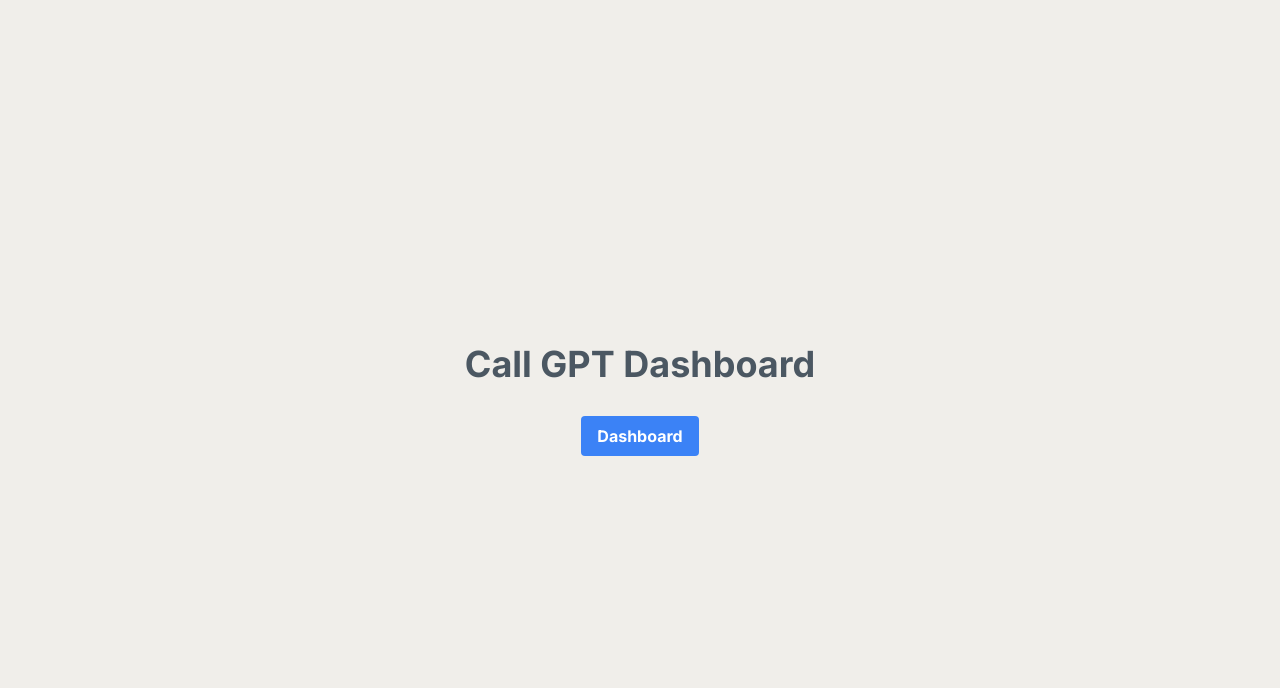
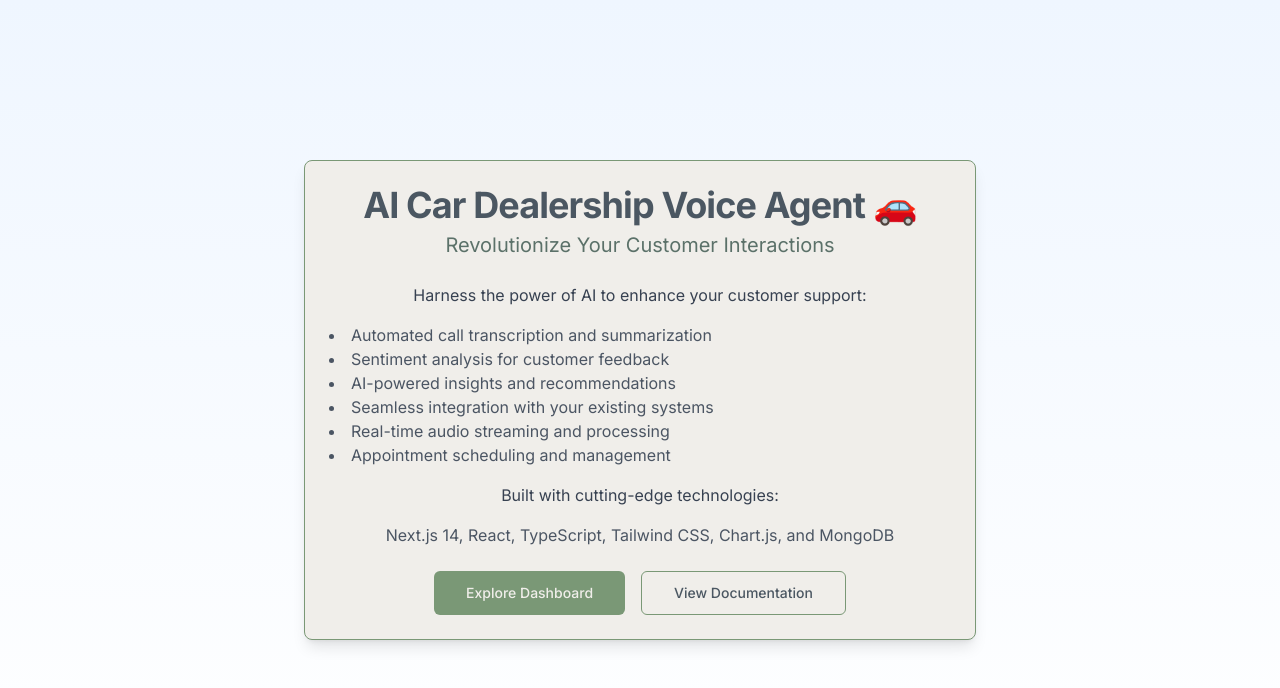
Before and after one commit to knhn1004/hackathon-dealership-voice-ai, a Next.js app in the folder dashboard/: page / in a window 1280 px wide. Shown: the top 688 px of the page. Built offline with nearby package versions, Linux system fonts and the light colour scheme.

Commit message:
ui: update dashboard & front page

```diff
--- a/dashboard/app/dashboard/page.tsx
+++ b/dashboard/app/dashboard/page.tsx
@@ -6,6 +6,7 @@ import { BarChart, PieChart } from '@/components/charts';
 import { RecentCallLogs } from '@/components/RecentCallLogs';
 import CallLogsList from '@/components/CallLogsList';
 import AppointmentsList from '@/components/AppointmentsList';
+import { TotalCallsCard } from '@/components/TotalCallsCard';
 
 export default function DashboardPage() {
 	return (
@@ -22,19 +23,7 @@ export default function DashboardPage() {
 					</TabsList>
 					<TabsContent value="overview" className="space-y-4">
 						<div className="grid gap-4 md:grid-cols-2 lg:grid-cols-4">
-							<Card>
-								<CardHeader className="flex flex-row items-center justify-between space-y-0 pb-2">
-									<CardTitle className="text-sm font-medium">
-										Total Calls
-									</CardTitle>
-								</CardHeader>
-								<CardContent>
-									<div className="text-2xl font-bold">1,234</div>
-									<p className="text-xs text-muted-foreground">
-										+20.1% from last month
-									</p>
-								</CardContent>
-							</Card>
+							<TotalCallsCard />
 							<Card>
 								<CardHeader className="flex flex-row items-center justify-between space-y-0 pb-2">
 									<CardTitle className="text-sm font-medium">
--- a/dashboard/app/page.tsx
+++ b/dashboard/app/page.tsx
@@ -1,14 +1,58 @@
 import Link from 'next/link';
+import { Button } from '@/components/ui/button';
+import {
+	Card,
+	CardHeader,
+	CardTitle,
+	CardDescription,
+	CardContent,
+	CardFooter,
+} from '@/components/ui/card';
 
 export default function Home() {
 	return (
-		<main className="flex min-h-screen flex-col items-center justify-center p-24">
-			<h1 className="text-4xl font-bold mb-8">Call GPT Dashboard</h1>
-			<Link href="/dashboard">
-				<button className="bg-blue-500 hover:bg-blue-700 text-white font-bold py-2 px-4 rounded">
-					Dashboard
-				</button>
-			</Link>
+		<main className="flex min-h-screen flex-col items-center justify-center p-8 bg-gradient-to-b from-blue-50 to-white">
+			<Card className="w-full max-w-2xl shadow-lg">
+				<CardHeader>
+					<CardTitle className="text-4xl font-bold text-center">
+						AI Car Dealership Voice Agent 🚗
+					</CardTitle>
+					<CardDescription className="text-xl text-center mt-2">
+						Revolutionize Your Customer Interactions
+					</CardDescription>
+				</CardHeader>
+				<CardContent className="space-y-4 text-center">
+					<p className="text-gray-700">
+						Harness the power of AI to enhance your customer support:
+					</p>
+					<ul className="list-disc list-inside text-left text-gray-600">
+						<li>Automated call transcription and summarization</li>
+						<li>Sentiment analysis for customer feedback</li>
+						<li>AI-powered insights and recommendations</li>
+						<li>Seamless integration with your existing systems</li>
+						<li>Real-time audio streaming and processing</li>
+						<li>Appointment scheduling and management</li>
+					</ul>
+					<p className="text-gray-700 mt-4">
+						Built with cutting-edge technologies:
+					</p>
+					<p className="text-gray-600">
+						Next.js 14, React, TypeScript, Tailwind CSS, Chart.js, and MongoDB
+					</p>
+				</CardContent>
+				<CardFooter className="flex justify-center space-x-4">
+					<Link href="/dashboard">
+						<Button size="lg" variant="default">
+							Explore Dashboard
+						</Button>
+					</Link>
+					<Link href="/#docs">
+						<Button size="lg" variant="outline">
+							View Documentation
+						</Button>
+					</Link>
+				</CardFooter>
+			</Card>
 		</main>
 	);
 }
--- /dev/null
+++ b/dashboard/components/TotalCallsCard.tsx
@@ -0,0 +1,34 @@
+'use client';
+
+import { useEffect, useState } from 'react';
+import { Card, CardContent, CardHeader, CardTitle } from '@/components/ui/card';
+import { getTotalCalls } from '@/lib/actions/call-logs';
+
+export function TotalCallsCard() {
+	const [totalCalls, setTotalCalls] = useState<number>(0);
+	const [percentageChange, setPercentageChange] = useState<number>(0);
+
+	useEffect(() => {
+		async function fetchTotalCalls() {
+			const { total, percentageChange } = await getTotalCalls();
+			setTotalCalls(total);
+			setPercentageChange(percentageChange);
+		}
+		fetchTotalCalls();
+	}, []);
+
+	return (
+		<Card>
+			<CardHeader className="flex flex-row items-center justify-between space-y-0 pb-2">
+				<CardTitle className="text-sm font-medium">Total Calls</CardTitle>
+			</CardHeader>
+			<CardContent>
+				<div className="text-2xl font-bold">{totalCalls}</div>
+				<p className="text-xs text-muted-foreground">
+					{percentageChange >= 0 ? '+' : ''}
+					{percentageChange.toFixed(1)}% from last month
+				</p>
+			</CardContent>
+		</Card>
+	);
+}
```
Also changed, not shown: dashboard/lib/actions/call-logs.ts (+32 -2 lines).
